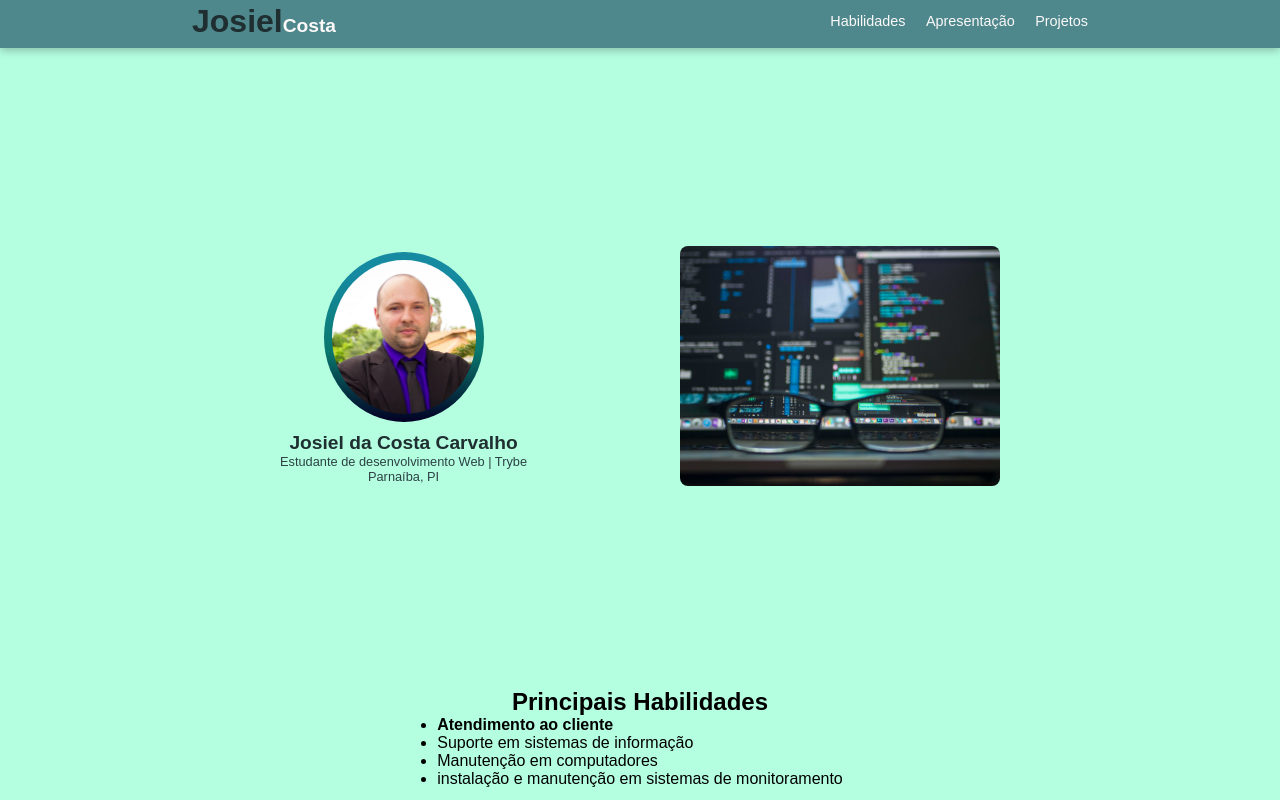
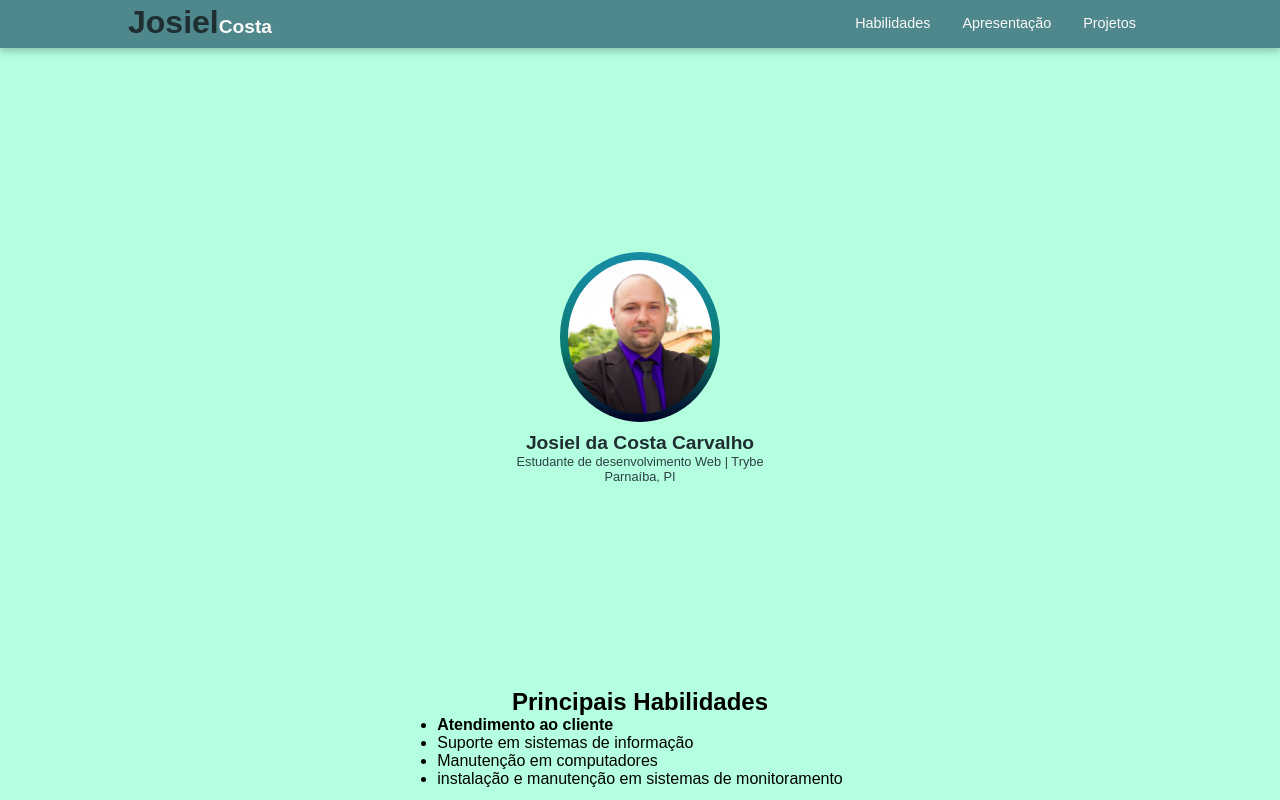
Before and after one commit to Josieljcc/portfolio, a plain HTML site: page index.html in a window 1280 px wide. Drawn offline with Linux system fonts and the light colour scheme.

```diff
--- a/index.html
+++ b/index.html
@@ -11,12 +11,20 @@
     <header>
       <div class="container-flex menu">
         <div class="logo">
-          <h1>Josiel<strong>Costa</strong></h1>
+          <a href="#">
+            <h1>Josiel<strong>Costa</strong></h1>
+          </a>
         </div>
         <nav class="indice">
-          <a href="#habilidades">Habilidades</a>
-          <a href="#descricao">Apresentação</a>
-          <a href="#descricao">Projetos</a>
+          <div class="indice-item">
+            <a href="#habilidades">Habilidades</a>
+          </div>
+          <div class="indice-item">
+            <a href="#descricao">Apresentação</a>
+          </div>
+          <div class="indice-item">
+            <a href="#projetos">Projetos</a>
+          </div>
         </nav>
       </div>
     </header>
@@ -31,12 +39,12 @@
         <p>Estudante de desenvolvimento Web | Trybe</p>
         <p>Parnaíba, PI</p>
       </div>
-      <div class="imagem-lateral">
+      <!-- <div class="imagem-lateral">
         <img
           src="assets/Tech.jpg"
           alt="imagem de um notebook desfocado com um óculos em primeiro plano código de programação na tela"
         />
-      </div>
+      </div> -->
     </section>
 
     <h2 id="habilidades">Principais Habilidades</h2>
--- a/style.css
+++ b/style.css
@@ -8,46 +8,55 @@
 
 .container-flex {
   display: flex;
-  width: 70%;
   margin: auto;
-}
-
-header .menu {
-  margin-top: 0.16rem;
-  align-items: center;
-  justify-content: space-between;
 }
 
 header {
   position: fixed;
   top: 0;
   background-color: #4e878c;
-  margin-bottom: 1rem;
-  width: 100vw;
+  width: 100%;
   height: 3rem;
   box-shadow: rgba(0, 0, 0, 0.24) 0px 3px 8px;
 }
 
+header .menu {
+  width: 80%;
+  align-items: center;
+  justify-content: space-between;
+}
+
+header .indice {
+  display: flex;
+}
+
+header .indice .indice-item {
+  margin-inline: 1rem;
+  margin-block: 0.87rem;
+}
+
 .menu nav a {
   font-size: 0.9rem;
-  margin-left: 1rem;
   color: rgb(252, 249, 249);
-  transition: 0.2s;
+  transition: 0.23s;
 }
 
 .menu nav a:hover {
-  font-size: large;
-  margin-left: 1rem;
-  color: rgb(252, 249, 249);
+  color: rgb(2, 0, 36);
 }
 
 .logo h1 {
   color: #1f2e30;
+  transition: 0.3s;
 }
 
 .logo h1 strong {
   color: rgb(252, 249, 249);
   font-size: 1.2rem;
+}
+
+.logo h1:hover {
+  color: rgb(252, 249, 249);
 }
 
 body {
@@ -56,7 +65,6 @@ body {
   flex-direction: column;
   align-items: center;
   justify-content: center;
-  width: 50rem;
   margin-inline: auto;
   background-color: #b5ffe1;
 }
@@ -65,7 +73,7 @@ body {
   margin-top: 3rem;
   display: flex;
   width: 90%;
-  justify-content: space-between;
+  justify-content: center;
   min-height: 80vh;
   align-items: center;
 }
```
